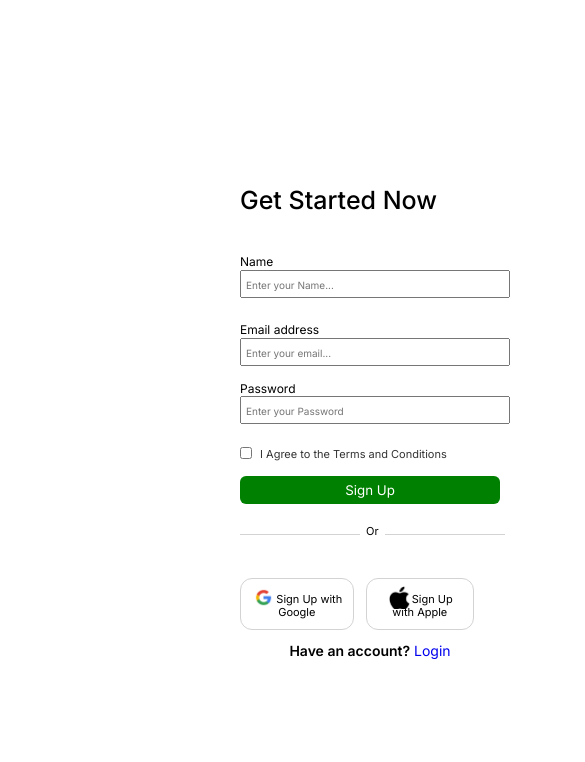
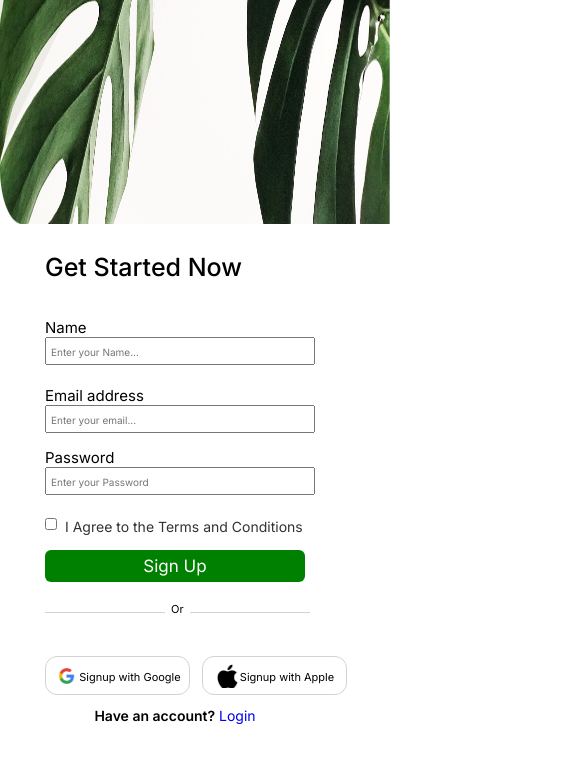
Before and after one commit to zh012948/login-signup-react-firebase, a React (Vite) app: page /sign-up in a window 390 px wide. Shown: the top 762 px of the page, 585 px wide, since content can reach past the window. Built offline with nearby package versions, Linux system fonts and the light colour scheme.

Commit message:
Login Sign Up using firebase integeration

```diff
--- a/src/pages/SignUp.jsx
+++ b/src/pages/SignUp.jsx
@@ -86,13 +86,13 @@ function SignUp() {
                     <div className="other-signin-optoins">
                         <div className="google">
                             <img src={googleLogo} alt="google" />
-                            Sign Up with Google
+                            Signup with Google
                         </div>
 
 
                         <div className="apple">
                             <img src={appleLogo} alt="apple" />
-                            Sign Up with Apple
+                            Signup with Apple
                         </div>
 
                     </div>
--- a/src/pages/Welcome.jsx
+++ b/src/pages/Welcome.jsx
@@ -1,5 +1,6 @@
 import { useEffect } from "react"
 import { useNavigate } from "react-router-dom"
+import '../styles/Welcome.css'
 function Welcome() {
     const navigate = useNavigate();
     const isLoggedIn = localStorage.getItem("isLoggedIn");
@@ -14,7 +15,11 @@ function Welcome() {
     if (isLoggedIn) {
 
         return (
-            <>Welcome Page</>
+            <>
+                <div className="welcome-container">
+                    Welcome Page
+                </div>
+            </>
         )
     }
 
--- a/src/styles/Login.css
+++ b/src/styles/Login.css
@@ -5,6 +5,7 @@
     margin: 0;
     box-sizing: border-box;
     font-family: inter, sans-serif;
+    -webkit-tap-highlight-color: transparent;
 }
 
 .login-container {
@@ -236,3 +237,51 @@ input:focus {
 .signup-link span {
     font-weight: 600;
 }
+
+
+@media screen and (max-width:768px) {
+    .login-container {
+        flex-direction: column-reverse;
+        overflow: hidden;
+    }
+
+    .content-container {
+        margin-left: 45px;
+
+    }
+
+    .image-container {
+        height: 1200px;
+    }
+
+    .image-container img {
+        width: 100%;
+        height: 1280px;
+        margin-top: 12px;
+
+    }
+
+    .google {
+        width: 145px;
+
+    }
+
+    .apple {
+        width: 145px;
+
+    }
+
+    .remember-checkbox label {
+        font-size: 14px;
+    }
+
+
+    .input-container label {
+        font-size: 15px;
+    }
+
+    .btnLogin button {
+        font-size: 17px;
+    }
+
+}
--- /dev/null
+++ b/src/styles/Welcome.css
@@ -0,0 +1,6 @@
+.welcome-container {
+    text-align: center;
+    font-size: 30px;
+    margin-top: 90px;
+    font-weight: bold;
+}
```
